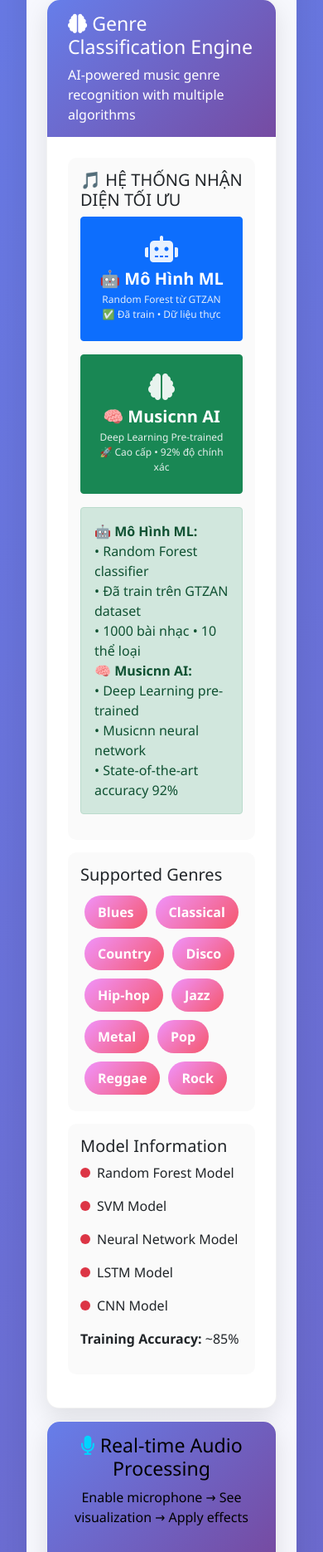
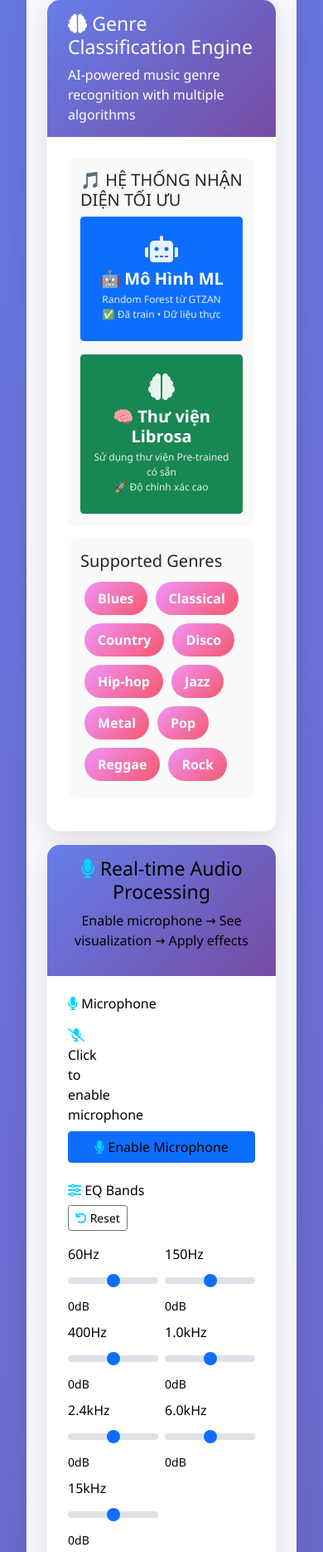
Before and after one commit to Vinhhoang-1312/Equalizer-Application, a Flask app: page / in a window 390 px wide, after a click on "Genre Classification"; the page is wider, and only the part inside the window is pictured. Shown: the part 736-2606 px from the top of that part at 83% size. Run offline with Flask 3, Linux system fonts and the light colour scheme; some libraries are stand-ins or nearby versions.

Commit message:
fix: Equz

```diff
--- a/templates/index_modular.html
+++ b/templates/index_modular.html
@@ -1336,31 +1336,11 @@
                     title="Musicnn: Deep Learning model pre-trained cho âm nhạc">
                     <div class="d-flex flex-column align-items-center py-3">
                       <i class="fas fa-brain fa-2x mb-2"></i>
-                      <h5 class="mb-1">🧠 Musicnn AI</h5>
-                      <small class="text-light">Deep Learning Pre-trained</small>
-                      <small class="text-light">🚀 Cao cấp • 92% độ chính xác</small>
+                      <h5 class="mb-1">🧠 Thư viện Librosa</h5>
+                      <small class="text-light">Sử dụng thư viện Pre-trained có sẵn</small>
+                      <small class="text-light">🚀 Độ chính xác cao</small>
                     </div>
                   </button>
-                </div>
-              </div>
-
-              <!-- Updated Info Panel -->
-              <div class="mt-3">
-                <div class="alert alert-success">
-                  <div class="row">
-                    <div class="col-md-6">
-                      <strong>🤖 Mô Hình ML:</strong><br />
-                      • Random Forest classifier<br />
-                      • Đã train trên GTZAN dataset<br />
-                      • 1000 bài nhạc • 10 thể loại
-                    </div>
-                    <div class="col-md-6">
-                      <strong>🧠 Musicnn AI:</strong><br />
-                      • Deep Learning pre-trained<br />
-                      • Musicnn neural network<br />
-                      • State-of-the-art accuracy 92%
-                    </div>
-                  </div>
                 </div>
               </div>
             </div>
@@ -1421,33 +1401,6 @@
                 <div id="genreDetailedReport" class="mt-4"></div>
               </div>
             </div>
-
-            <!-- Model Information -->
-            <div class="setting-group">
-              <h5>Model Information</h5>
-              <div class="row">
-                <div class="col-md-6">
-                  <p>
-                    <span class="status-indicator" id="rfModelStatus"></span>Random Forest Model
-                  </p>
-                  <p>
-                    <span class="status-indicator" id="svmModelStatus"></span>SVM Model
-                  </p>
-                  <p>
-                    <span class="status-indicator" id="nnModelStatus"></span>Neural Network Model
-                  </p>
-                </div>
-                <div class="col-md-6">
-                  <p>
-                    <span class="status-indicator" id="lstmModelStatus"></span>LSTM Model
-                  </p>
-                  <p>
-                    <span class="status-indicator" id="cnnModelStatus"></span>CNN Model
-                  </p>
-                  <p><strong>Training Accuracy:</strong> ~85%</p>
-                </div>
-              </div>
-            </div>
           </div>
         </div>
 
```
